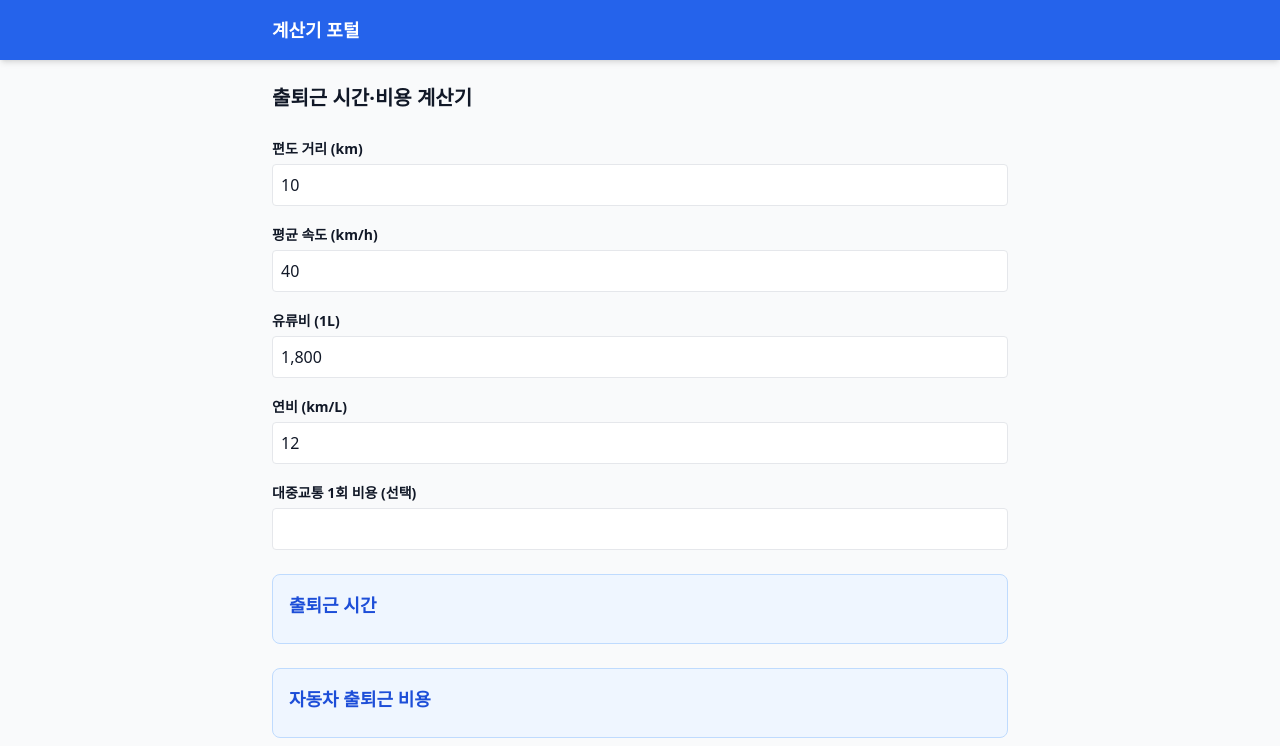
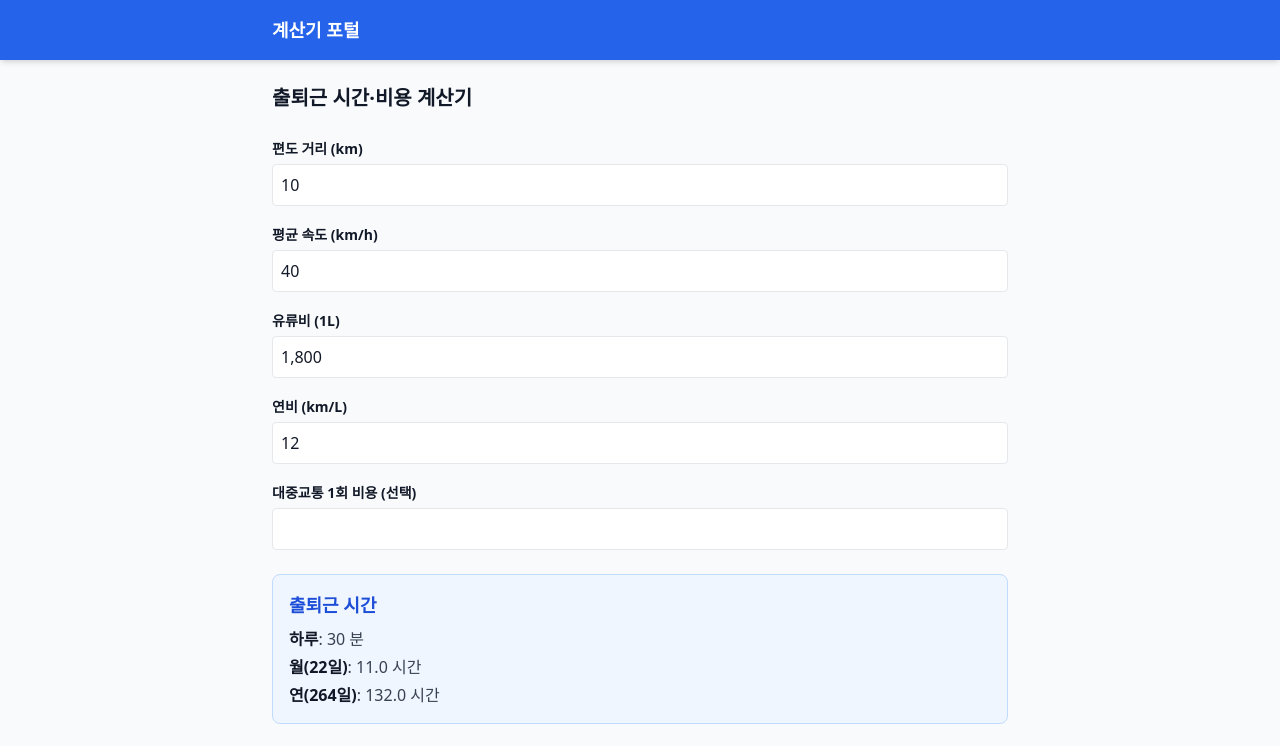
Before and after one commit to geniuspark00-source/calc-site, a Next.js app: page /calculators/commute in a window 1280 px wide. Shown: the top 746 px of the page. Built offline with nearby package versions, Linux system fonts and the light colour scheme.

Commit message:
auto push

```diff
--- a/components/ResultBox.tsx
+++ b/components/ResultBox.tsx
@@ -1,16 +1,32 @@
-export default function ResultBox({
-  title,
-  children,
-}: {
-  title?: string;
-  children: React.ReactNode;
-}) {
+"use client";
+
+import { ReactNode } from "react";
+
+type ResultItem = {
+  label: string;
+  value: string;
+};
+
+type Props =
+  | { title: string; results: ResultItem[]; children?: never }
+  | { title: string; children: ReactNode; results?: never };
+
+export default function ResultBox(props: Props) {
   return (
-    <div className="bg-blue-50 p-4 rounded-lg border border-blue-200">
-      {title && (
-        <p className="font-bold text-lg text-blue-700 mb-2">{title}</p>
+    <div className="bg-blue-50 p-4 rounded-lg border border-blue-200 space-y-2">
+      <p className="font-bold text-lg text-blue-700 mb-2">{props.title}</p>
+
+      {"results" in props && props.results ? (
+        <ul className="space-y-1">
+          {props.results.map((item, i) => (
+            <li key={i} className="text-gray-700">
+              <strong>{item.label}</strong>: {item.value}
+            </li>
+          ))}
+        </ul>
+      ) : (
+        <div>{props.children}</div>
       )}
-      {children}
     </div>
   );
 }
```
